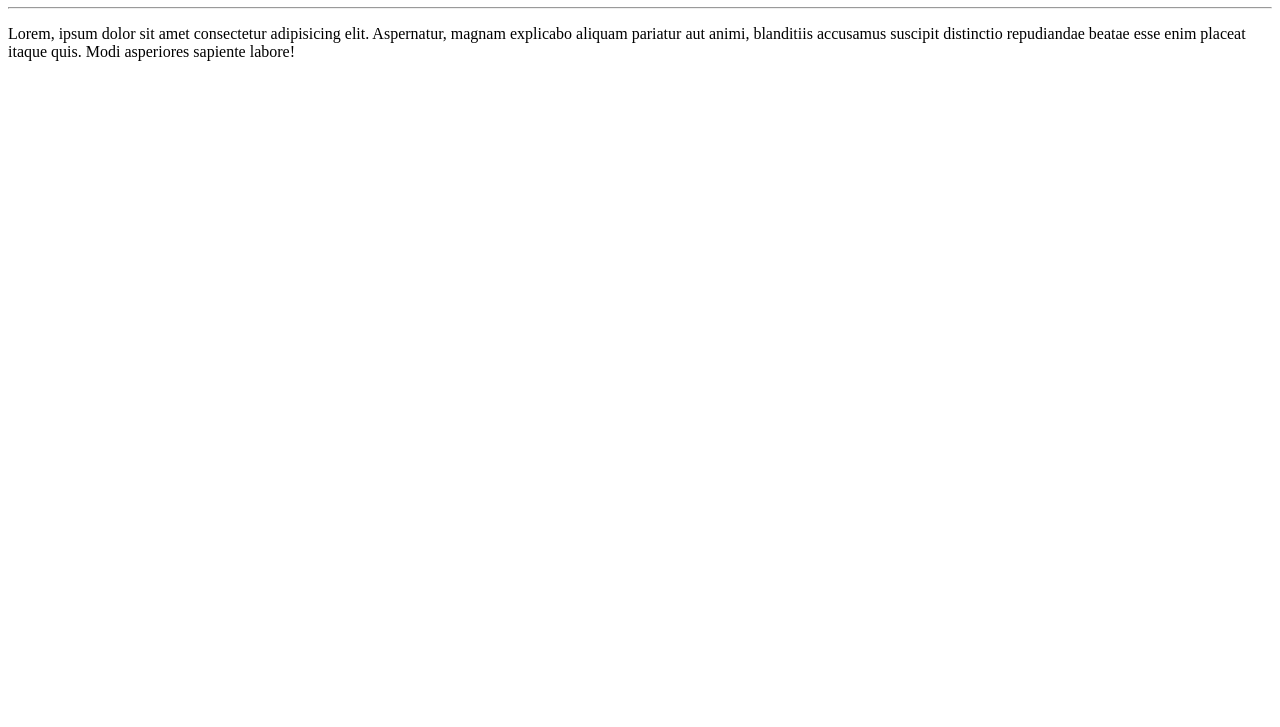
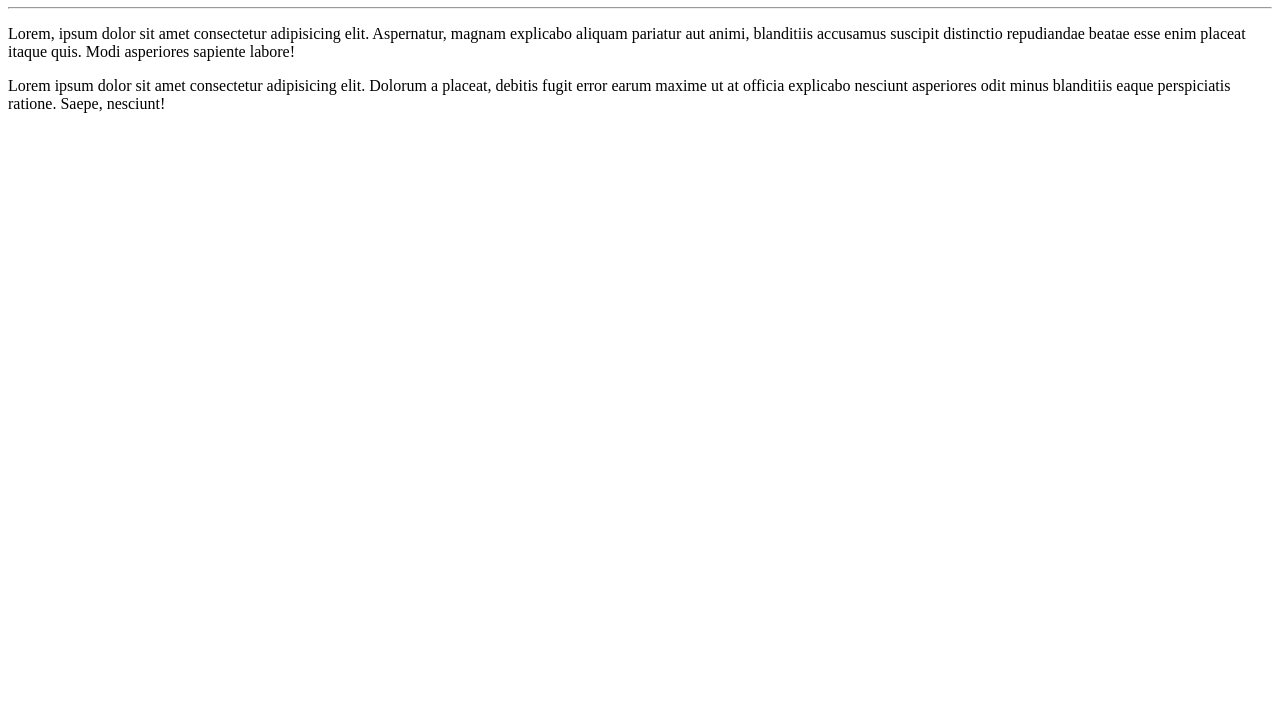
Before and after one commit to JoseAlbertoRodrigues/Ola-Mundo, a plain HTML site: page site-exemplo/index.html in a window 1280 px wide. Shown: the part 73-800 px from the top of the page. Drawn offline with Linux system fonts and the light colour scheme.

Commit message:
adicionei um parágrafo

```diff
--- a/site-exemplo/index.html
+++ b/site-exemplo/index.html
@@ -10,6 +10,7 @@
     <h1>Olá, Mundo!</h1>
     <hr>
     <p>Lorem, ipsum dolor sit amet consectetur adipisicing elit. Aspernatur, magnam explicabo aliquam pariatur aut animi, blanditiis accusamus suscipit distinctio repudiandae beatae esse enim placeat itaque quis. Modi asperiores sapiente labore!</p>
+    <p>Lorem ipsum dolor sit amet consectetur adipisicing elit. Dolorum a placeat, debitis fugit error earum maxime ut at officia explicabo nesciunt asperiores odit minus blanditiis eaque perspiciatis ratione. Saepe, nesciunt!</p>
 
 </body>
 </html>
```
